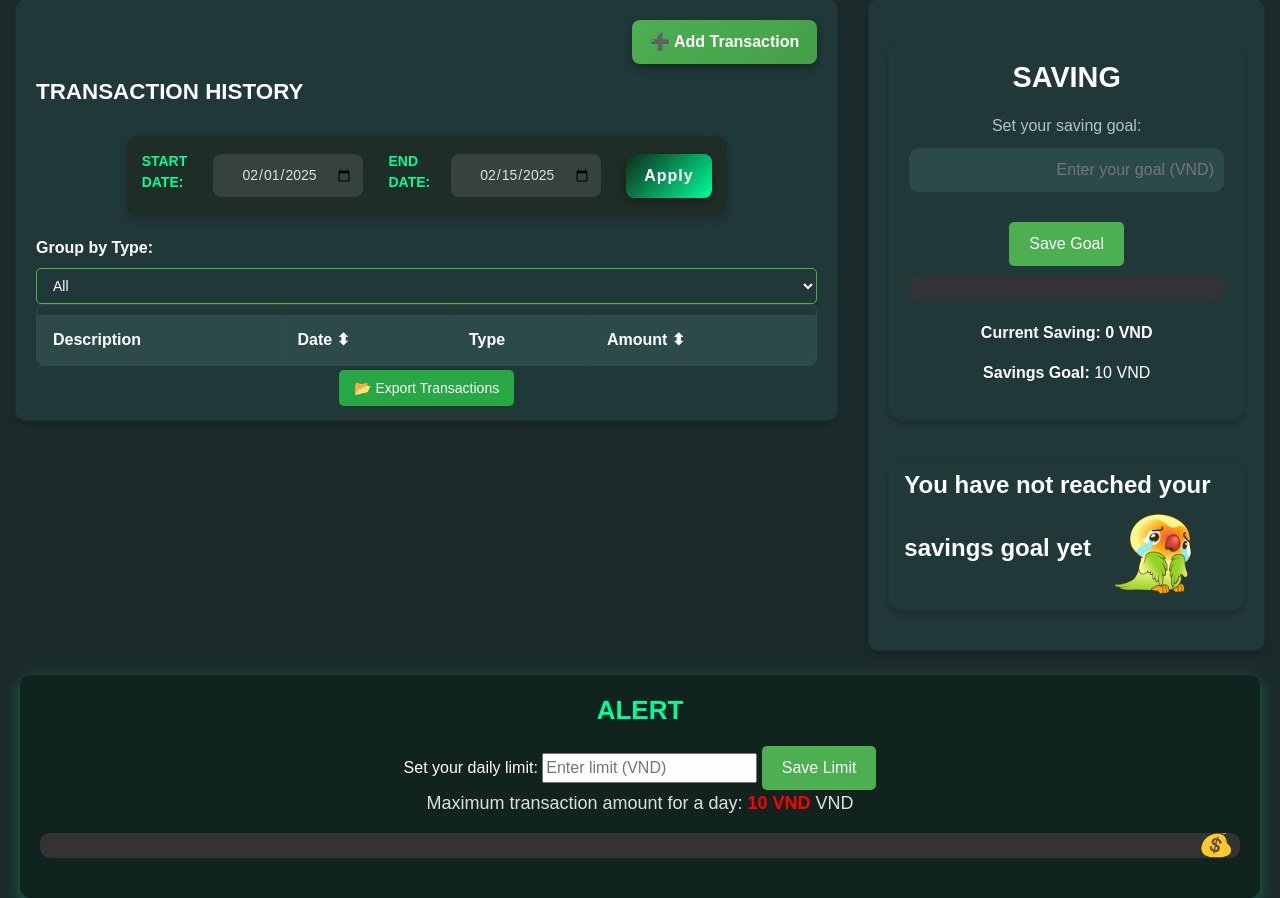
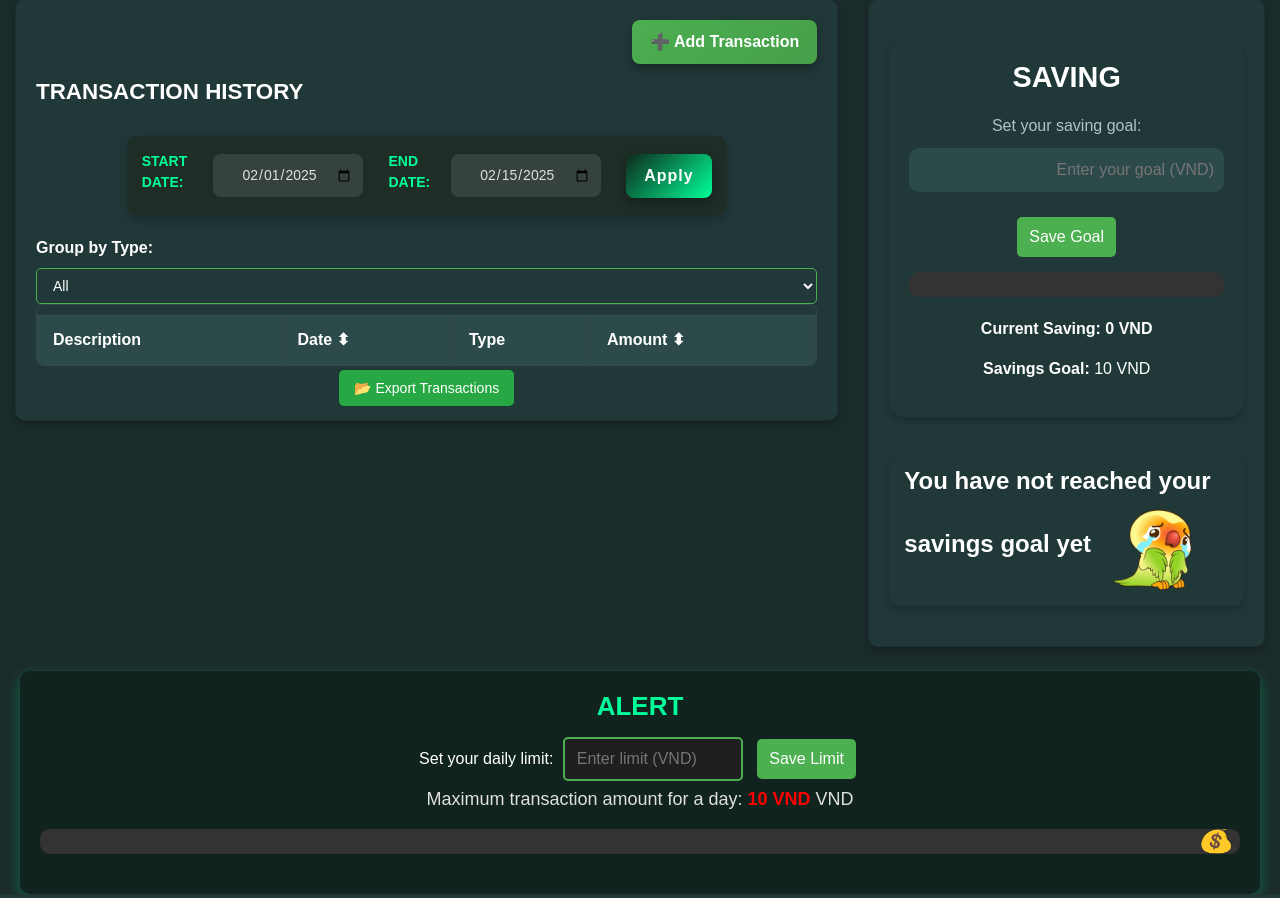
Before and after one commit to LinhHaTranNha/EXPENSE-MANAGEMENT, a Flask app: page /fin_dashboard in a window 1280 px wide. Shown: the part 394-1292 px from the top of the page. Run offline with Flask 3, Linux system fonts and the light colour scheme; a user stored in the database is signed in; tables that the repository leaves empty hold one stand-in row (values such as "Sample post"); lists and menus that the app fills with data are empty.

Commit message:
alert modify-3

```diff
--- a/static/css/fin_dashboard.css
+++ b/static/css/fin_dashboard.css
@@ -626,3 +626,90 @@ select {
   white-space: nowrap;
   font-size: 14px;
 }
+
+/* 📌 Tùy chỉnh ô nhập số tiền */
+#daily-limit {
+  width: 180px;
+  padding: 8px 12px;
+  font-size: 16px;
+  border: 2px solid #4CAF50;
+  border-radius: 5px;
+  outline: none;
+  transition: 0.3s;
+  background-color: #1d1f21;
+  color: #ffffff;
+}
+
+#daily-limit:focus {
+  border-color: #00ff99;
+  background-color: #2a2d31;
+}
+
+/* 📌 Tùy chỉnh nút Save Limit */
+.save-btn {
+  background-color: #4CAF50;
+  color: white;
+  padding: 8px 12px;
+  font-size: 16px;
+  border: none;
+  border-radius: 5px;
+  cursor: pointer;
+  transition: 0.3s;
+}
+
+.save-btn:hover {
+  background-color: #00ff99;
+}
+
+/* 📌 Căn chỉnh container của input và nút */
+.alert-container {
+  text-align: center;
+}
+
+#daily-limit,
+.save-btn {
+  display: inline-block;
+  margin: 5px;
+}
+/* 📌 Tùy chỉnh progress bar */
+.progress-container {
+  position: relative;
+  width: 100%;
+  height: 25px;
+  background-color: #333;
+  border-radius: 10px;
+  overflow: hidden;
+  margin-top: 10px;
+}
+
+/* 📌 Thanh tiến trình */
+.progress-bar {
+  height: 100%;
+  background-color: #00ff99;
+  text-align: center;
+  line-height: 25px;
+  color: black;
+  font-weight: bold;
+  position: relative;
+  border-radius: 10px;
+  transition: width 0.5s ease-in-out;
+}
+
+/* 📌 Hiển thị số tiền + phần trăm trên progress bar */
+#progress-text {
+  position: absolute;
+  left: 50%;
+  transform: translateX(-50%);
+  white-space: nowrap;
+  font-size: 14px;
+  font-weight: bold;
+  color: black;
+}
+
+/* 📌 Tạo khoảng cách giữa số tiền và phần trăm */
+#progress-text::after {
+  content: " | " attr(data-percent) "%";
+  font-size: 12px;
+  color: white;
+  margin-left: 8px;
+}
--- a/templates/fin_dashboard.html
+++ b/templates/fin_dashboard.html
@@ -442,6 +442,49 @@
       updateProgress();
     });
 
+    document.addEventListener("DOMContentLoaded", function () {
+      const progressBar = document.getElementById("progress-bar-alert");
+      const progressText = document.getElementById("progress-text");
+
+      let currentExpense = parseFloat('{{ total_expense_today }}') || 0;
+      let dailyLimit = parseFloat('{{ total_income_today }}') || 500000;
+
+      /** 📌 Hàm cập nhật progress */
+      function updateProgress() {
+        let expensePercent = (currentExpense / dailyLimit) * 100;
+        expensePercent = Math.min(expensePercent, 100); // Giới hạn tối đa 100%
+
+        progressBar.style.width = expensePercent + "%";
+        progressText.textContent = `${currentExpense.toLocaleString("en-US")} VND`;
+        progressText.setAttribute("data-percent", expensePercent.toFixed(0)); // 🟢 Cập nhật phần trăm
+      }
+
+      updateProgress();
+    });
+
+    document.addEventListener("DOMContentLoaded", function () {
+      const limitInput = document.getElementById("daily-limit");
+
+      /** 📌 Hàm định dạng số có dấu phẩy */
+      function formatNumber(value) {
+        return value.toString().replace(/\B(?=(\d{3})+(?!\d))/g, ",");
+      }
+
+      /** 📌 Xử lý nhập liệu */
+      limitInput.addEventListener("input", function () {
+        let rawValue = limitInput.value.replace(/,/g, "").replace(/\D/g, ""); // Loại bỏ dấu `,` và ký tự không phải số
+        limitInput.value = formatNumber(rawValue); // Cập nhật giá trị hiển thị với dấu `,`
+      });
+
+      /** 📌 Khi mất focus (blur), đảm bảo giá trị hợp lệ */
+      limitInput.addEventListener("blur", function () {
+        if (limitInput.value === "") {
+          limitInput.value = "0";
+        }
+      });
+
+    });
+
 
   </script>
 
```
